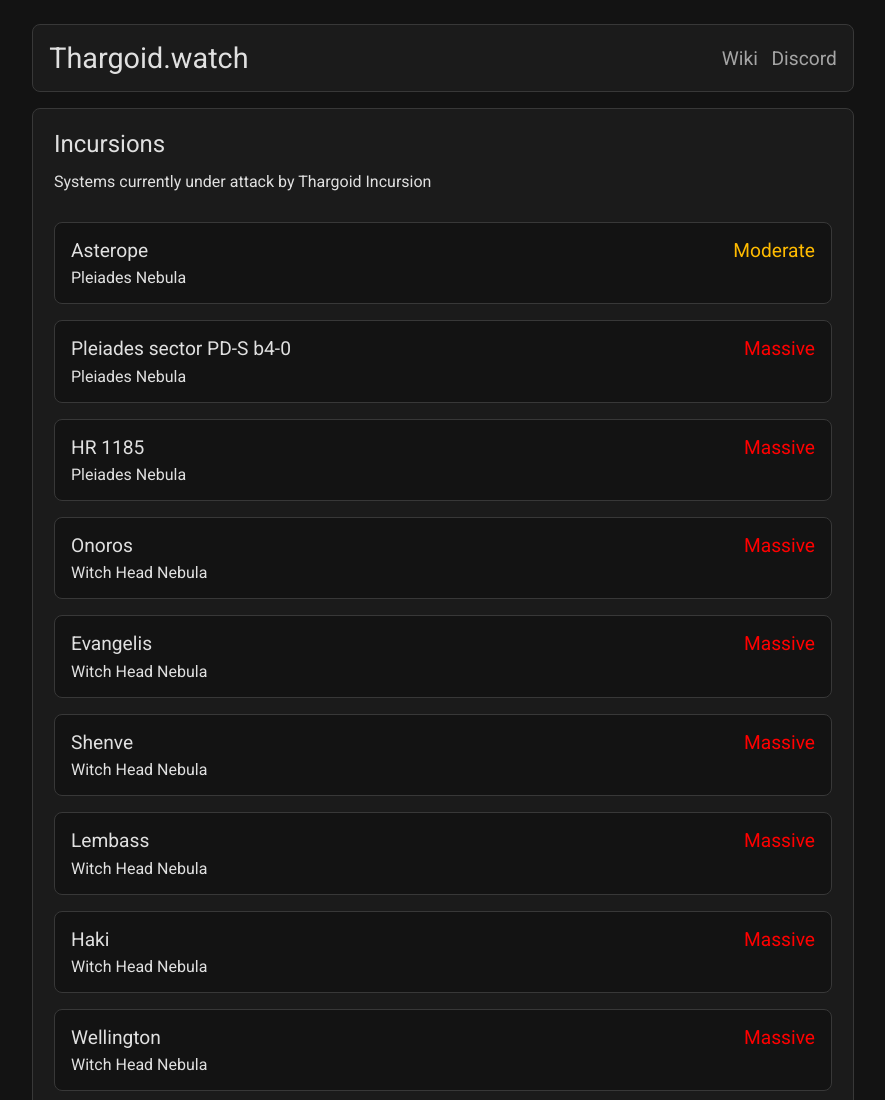
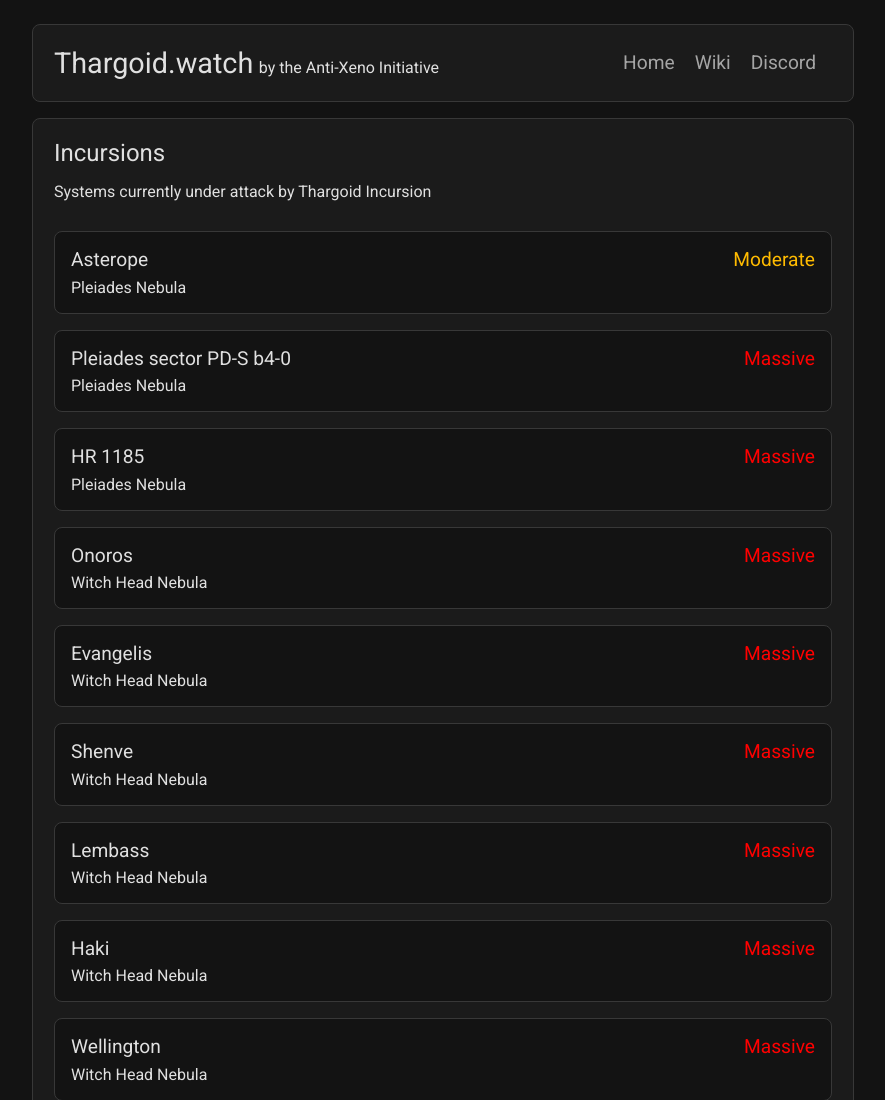
Before and after one commit to antixenoinitiative/thargoid.watch, a website: page public/index.html in a window 1280 px wide. Shown: the top 1100 px of the page, without its empty margins (197-1082 px from the left). Drawn offline with Linux system fonts and the light colour scheme.

Commit message:
site changes

```diff
--- a/public/index.html
+++ b/public/index.html
@@ -16,11 +16,17 @@
 </head>
 <body>
     <div id="main">
-        <div id="navbar" class="boxstyle">
-            <h1 href="./home.html" id="title">Thargoid.watch</h1>
-            <div>
-                <a href="https://wiki.antixenoinitiative.com">Wiki</a>
-                <a href="https://discord.gg/bqmDxdm">Discord</a>
+        <div id="navbox" class="boxstyle">
+            <div id="navbar">
+                <div>
+                    <h1 style="display: inline;" href="./home.html" id="title">Thargoid.watch</h1>
+                    <p style="display: inline; margin-left: 0.1rem;">by the Anti-Xeno Initiative</p>
+                </div>
+                <div id="navbar-links">
+                    <a href="https://www.antixenoinitiative.com">Home</a>
+                    <a href="https://wiki.antixenoinitiative.com">Wiki</a>
+                    <a href="https://discord.gg/bqmDxdm">Discord</a>
+                </div>
             </div>
         </div>
         <div id="content" class="boxstyle">
--- a/public/style.css
+++ b/public/style.css
@@ -40,21 +40,33 @@ body {
     display: flex;
     align-items: center;
     justify-content: space-between;
+    width: auto;
+}
+
+#navbox {
+    padding: 1.3rem;
     margin-bottom: 1rem;
-    width: auto;
-    padding: 1rem;
+}
+
+#navbox p {
+    margin-top: 0.7rem;
+    margin-bottom: 0rem
 }
 
 #navbar a {
     color: rgb(165, 165, 165);
     font-size: 1.2rem;
     text-decoration: none;
-    margin-left: 0.6rem;
+    margin-left: 1rem;
     transition: color 250ms;
 }
 
 #navbar a:hover {
     color: #ff7100;
+}
+
+#navbar-links {
+    margin-right: 1rem;
 }
 
 #title {
@@ -66,7 +78,7 @@ body {
 }
 
 #title:hover {
-    color: #ffffff;
+    color: #ff7100;
     cursor: default;
 }
 
```
